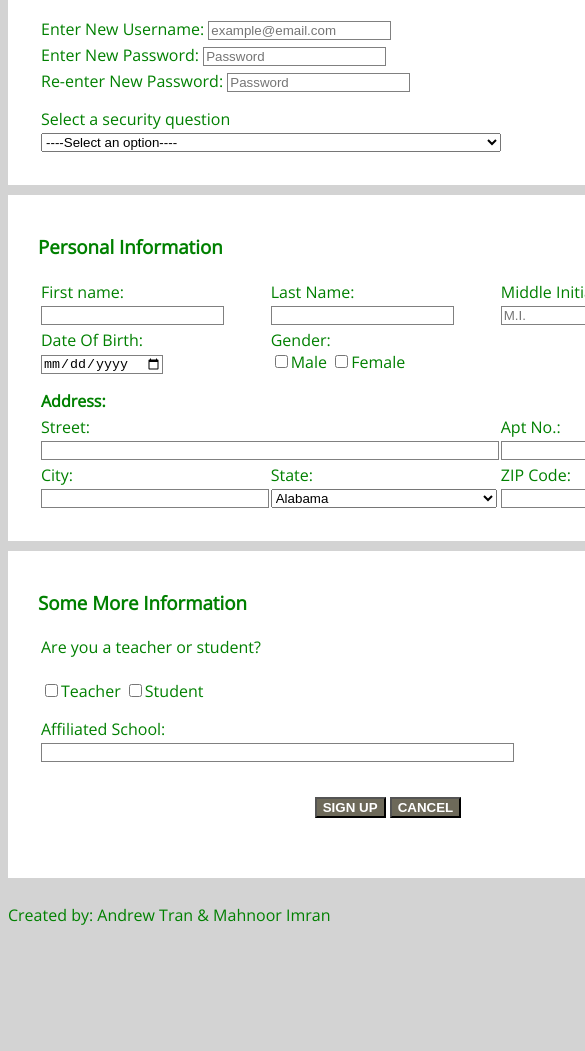
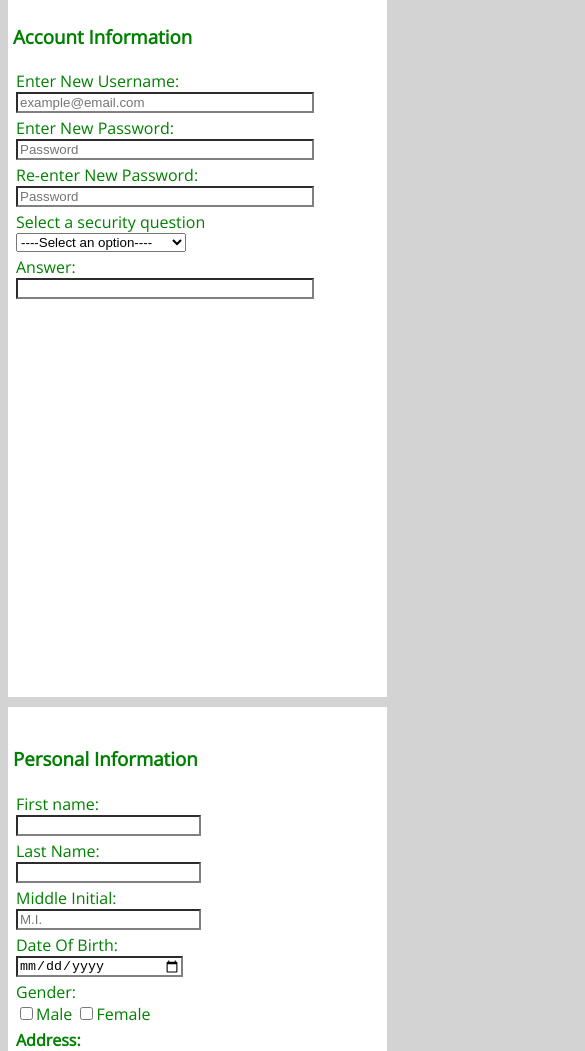
Before and after one commit to mimran2/Swe432WebsiteIdea, a plain HTML site: page SignUpPage.html in a window 390 px wide. Shown: the part 196-1247 px from the top of the page, 585 px wide, since content can reach past the window. Drawn offline with nearby package versions, Linux system fonts and the light colour scheme.

Commit message:
semantic markup, transform, transition, opacity, responsive layout added. Fixed margin and padding issues.

```diff
--- a/SignUpPage.html
+++ b/SignUpPage.html
@@ -1,32 +1,32 @@
+//SIGN UP PAGE -- TAKE USER INFO FOR PROCESSING
+
+
 <!DOCTYPE HTML>
 <html lang="en-US">
 <meta charset="UTF-8"/>
-<meta name="viewport" content="width=device-width, initial-scale=1">
+<meta name="viewport" content="width=device-width, initial-scale=1.0">
 <head>
 	<title>Open iClicker Registration</title>
 	<link rel="stylesheet" type="text/css" href="./css/style2.css">
 	<link href="https://fonts.googleapis.com/css?family=Open+Sans" rel="stylesheet">
 </head>
 <body>
-	<div class="pageWrapper">
-	<h1>OPEN iCLICKER REGISTRATION</h1>
+	<div class="pageWrap">
+	<h1>OPEN <span class="rotate">i</span>CLICKER REGISTRATION</h1>
+	<section>
 	<div class="RegistrationBox">
 	<h3>Account Information</h3>
 		<form>
 			<table>
 				<tr>
-					<td><label>Enter New Username: <input type="email" placeholder="example@email.com"/></label></td></tr>
-					<tr><td><label>Enter New Password: <input type="password" placeholder="Password"/></label></td></tr>
-					<tr><td><label>Re-enter New Password: <input type="password" placeholder="Password"/></label></td>
-				</tr>
-
-				<tr class="blankRow">
-					<td colspan="3"></td>
+					<td><label>Enter New Username:<br><input type="email" placeholder="example@email.com"/></label></td></tr>
+					<tr><td><label>Enter New Password:<br><input type="password" placeholder="Password"/></label></td></tr>
+					<tr><td><label>Re-enter New Password:<br><input type="password" placeholder="Password"/></label></td>
 				</tr>
 
 				<tr>
 					<td>Select a security question
-					<br><select style="width:100%">
+					<br><select style="width:170px">
 						<option>----Select an option----</option>
 						<option>What was the name of your elementary / primary school?</option>
 						<option>In what city or town does your nearest sibling live?</option>
@@ -37,38 +37,52 @@
 						<option>What make/model is your first car?</option>
 						</select></td>
 				</tr>
+				<tr>
+					<td><label>
+						Answer:<br><input type="text"></label>
+					</td>
+				</tr>
 			</table>
 		</form>
 	</div>
+	</section>
+	<section>
 	<div class="RegistrationBox">
 		<h3>Personal Information</h3>
 		<form>
 			<table>
-				<tr><td><label>First name: <input type="text" name="first_name" pattern="[A-Za-z']" title="First Name" /></label></td>
+				<tr><td><label>First name:<br><input type="text" name="first_name" pattern="[A-Za-z']" title="First Name" style="width:auto" /></label></td>
+				</tr>
 
-				<td><label>Last Name: <input type="text" name="last_name" pattern="[A-Za-z']" title="Last Name should only contain letters and " /></label></td>
+				<tr>
+				<td><label>Last Name:<br><input type="text" name="last_name" pattern="[A-Za-z']" title="Last Name should only contain letters" style="width:auto" /></label></td></tr>
 
-				<td><label>Middle Initial: <input type="password" name="middle_initial" pattern="[A-Z]{1}" title="Middle Initial" placeholder="M.I."/></label></td></tr>
+				<tr>
+				<td><label>Middle Initial:<br><input type="password" name="middle_initial" pattern="[A-Z]{1}" title="Middle Initial" placeholder="M.I." style="width:auto" /></label></td>
+				</tr>
 
+				<tr>
+				<td>Date Of Birth:<br><input type="date"/></td>
+				</tr>
 
-				<tr><td>Date Of Birth: <input type="date"/></td>
-
-				<td>Gender: <br><input type="checkbox"/>Male <input type="checkbox"/>Female</td></tr>
-
-				<tr class="blankRow">
-					<td colspan="3"></td>
+				<tr>
+				<td>Gender: <br><input type="checkbox"/>Male <input type="checkbox"/>Female</td>
 				</tr>
 
 				<tr style="font-weight:bold"><td>Address:</td></tr>
 
-				<tr><td colspan="2" style="padding-right: 5px"><label>Street: <input style="width:100%" type="text"/></label></td>
-
-				<td>Apt No.: <br><input type="text"/></td></tr>
+				<tr><td><label>Street:<br><input type="text" style="width:auto" /></label></td>
+				</tr>
 
 				<tr>
-					<td style="padding-right: 5px">City: <br><input type="text" style="width:100%" /></td>
+				<td>Apt No.: <br><input type="text" style="width:50%" /></td>
+				</tr>
 
-					<td>State: <br><select style="width:100%">
+				<tr>
+					<td>City: <br><input type="text"/></td>
+				</tr>
+				<tr>
+					<td>State: <br><select>
 						<option value="AL">Alabama</option>
 						<option value="AK">Alaska</option>
 						<option value="AZ">Arizona</option>
@@ -121,24 +135,25 @@
 						<option value="WI">Wisconsin</option>
 						<option value="WY">Wyoming</option>
 					</select></td>
-					<td>ZIP Code: <br><input type="text" name="zip_code" pattern="[0-9]{5}" title="5 digit ZIP Code" /></td>
+					<td>ZIP Code: <br><input type="text" name="zip_code" pattern="[0-9]{5}" title="5 digit ZIP Code" style="width:50%" /></td>
 				</tr>
 			</table>
 		</form>
 	</div>
+	</section>
+	<section>
 	<div class="RegistrationBox">
 	<h3>Some More Information</h3>
 		<form>
 			<table>
 				<tr>
-					<td>Are you a teacher or student? <br><br><input type="checkbox"/>Teacher <input type="checkbox"/>Student</td>
+					<td>Are you a teacher or student?</td>
 				</tr>
-				<tr class="blankRow">
-					<td colspan="3"></td>
+				<tr><td><input type="checkbox"/>Teacher <input type="checkbox"/>Student</td>
 				</tr>
 				<tr>
-					<td colspan="2"><label>
-						Affiliated School: <input type="text" style="width:150%" />
+					<td><label>
+						Affiliated School: <input type="text"/>
 					</label>
 					</td>
 				</tr>
@@ -151,9 +166,7 @@
 			</form>
 		</div>
 	</div>
+	</section>
 </div>
 </body>
-<footer class="sFooter">
-	<p> Created by: Andrew Tran & Mahnoor Imran</p>
-</footer>
 </html>
--- a/css/style0.css
+++ b/css/style0.css
@@ -10,6 +10,7 @@ body h1, h3{
 	color: white;
 	text-align: center;
 	margin-top: 200px;
+	opacity: 0.5;
 }
 
 #floatingButton{
--- a/css/style1.css
+++ b/css/style1.css
@@ -3,11 +3,15 @@ body{
 	font-family: 'Open Sans',sans-serif;
 	color: green;
 	text-align: center;
+	transition:0.8s;
+	-webkit-transition:0.8s;
 }
 
-body h1{
+body>h1{
+	opacity: 0.5;
 	color: white;
 	margin-top: 100px;
+	transition:0.8s;
 }
 
 .promptBox{
@@ -20,9 +24,11 @@ body h1{
 	width: 25%;
 	min-width: 300px;
 	display: inline-block;
+	transition: 0.8s;
 }
 
 .buttonStyle{
+	opacity: 0.7;
 	background-color: #6d6959;
 	color: white;
 	font-weight: bold;
@@ -34,4 +40,3 @@ input, input:valid{
 
 input:invalid{
 	border-color: red;
-}
--- a/css/style2.css
+++ b/css/style2.css
@@ -4,41 +4,43 @@ body{
 	color: green;
 }
 
-.pageWrapper{
-	min-height: 100%;
-	margin-bottom: -140px;
+.pageWrap{
+	width: 100%;
 }
 
-.pageWrapper:after{
-	display: block;
-	content: "";
+
+.rotate{
+	display: inline-block;
+	-ms-transform: rotate(15deg);
+	-webkit-transform: rotate(15deg);
+	transform: rotate(15deg);
 }
 
-.sFooter, .pageWrapper:after{
-	height: 140px;
+.rotate:hover{
+	font-size: 50pt;
 }
 
-.SFooter{
-	background: orange;
+table, label, input {
+    width: 90%;
+}
+
+input[type="checkbox"]{
+	width: auto;
 }
 
 .RegistrationBox{
-	min-width: 700px;
-	width: 80%;
+	transition: 1.6s;
+	width: 800px;
+	max-width: 100%;
 	height: 80%;
 	background-color: white;
 	padding-top: 20px;
 	padding-bottom: 30px;
-	padding-left: 30px;
-	padding-right: 30px;
+	padding-left: 5px;
 	margin-top: 10px;
 	margin-bottom: 10px;
 }
 
-.blankRow{
-	height: 10px;
-	background-color: white;
-}
 
 .buttonOutline{
 	margin: 30px;
@@ -51,8 +53,7 @@ body{
 	font-weight: bold;
 }
 
-body input{
-	border: 1px;
+body[input]{
 	border-style: solid;
 	border-color: green;
 }
```
Also changed, not shown: SignInPage.html (+5 -1 lines), index.html (+4 -0 lines).
